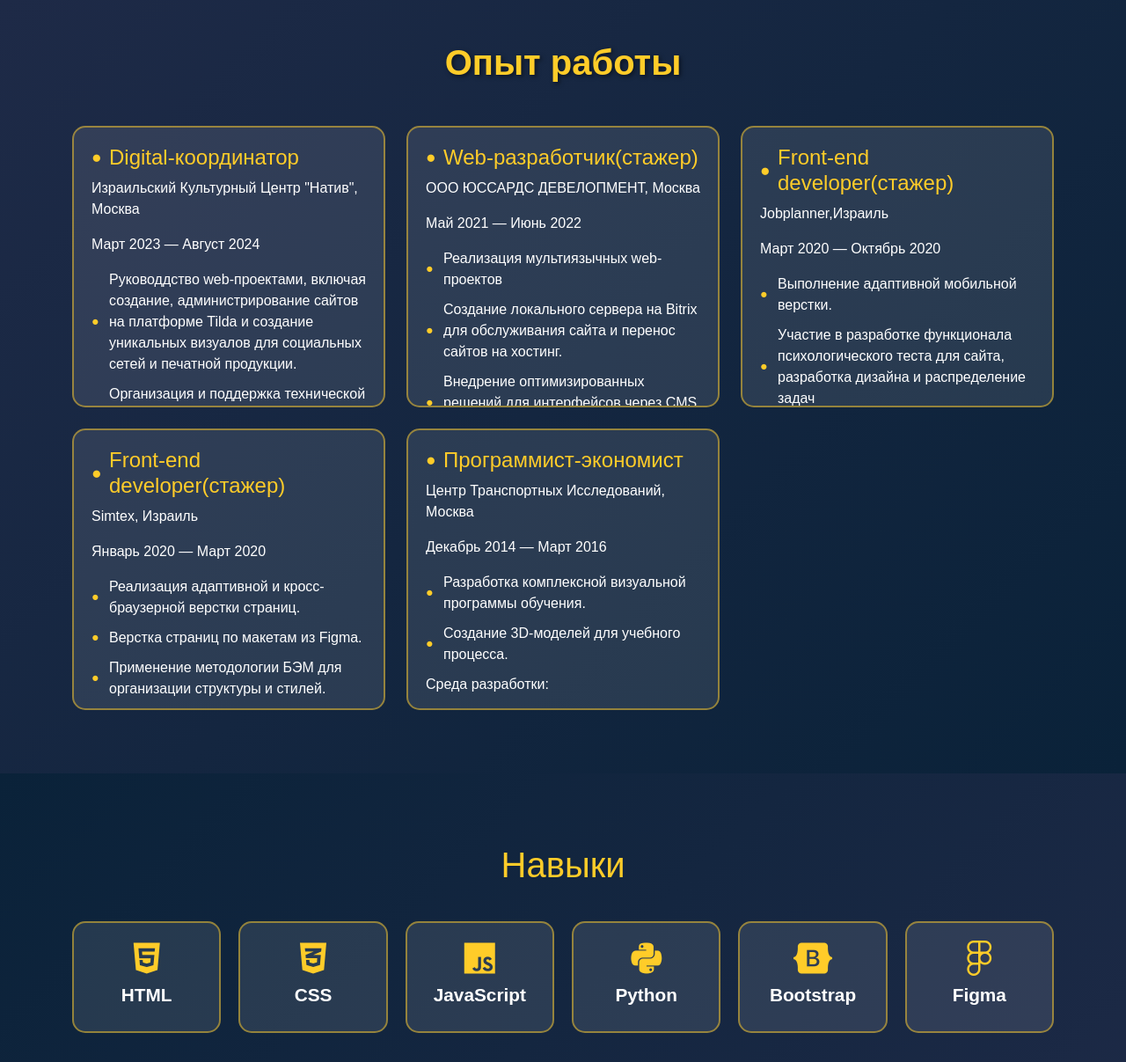
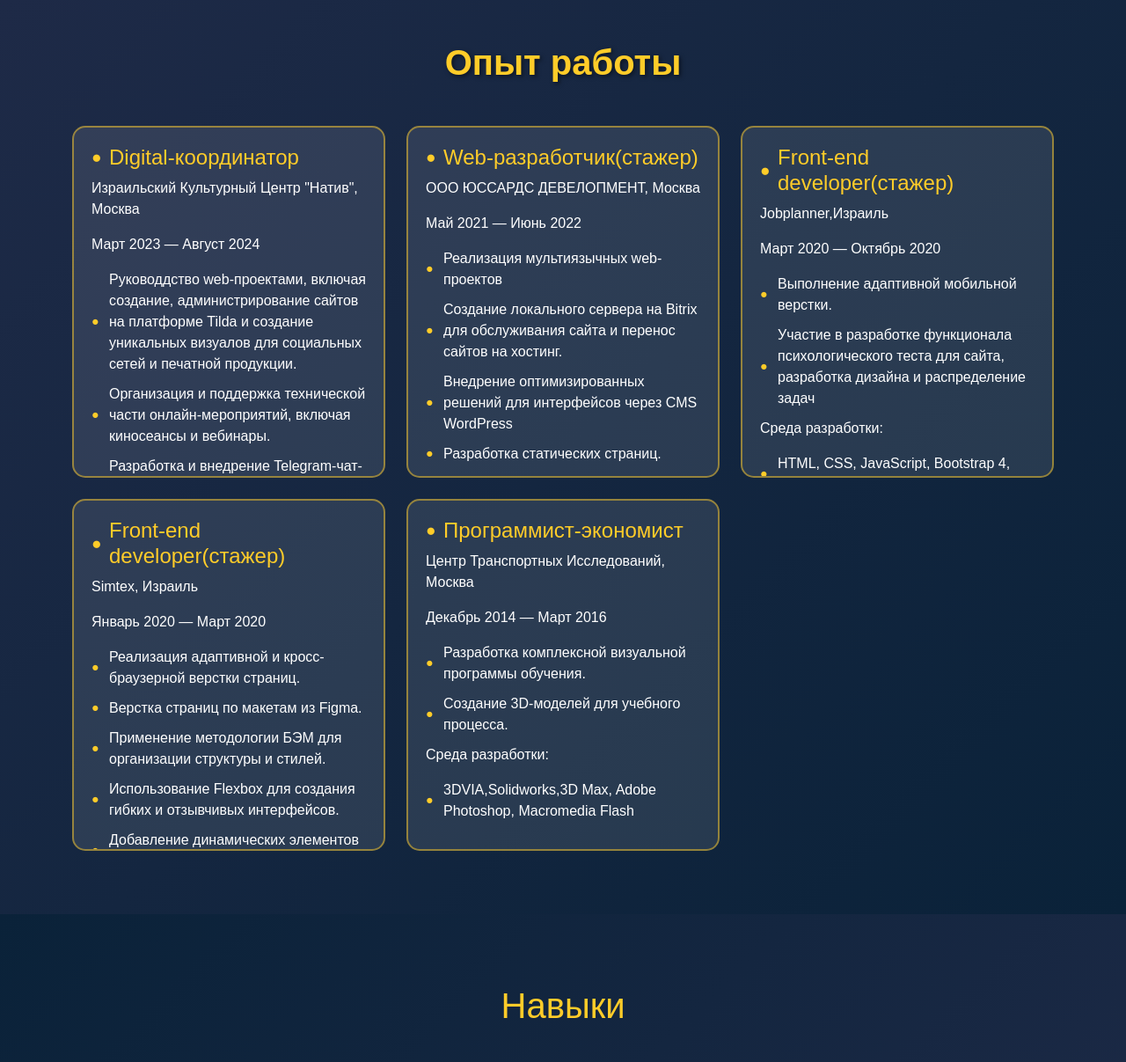
Before and after one commit to Rodion-Web/CV-Benaguev, a PHP site: page / in a window 1280 px wide. Shown: the part 1291-2498 px from the top of the page at 88% size. Run offline with PHP 8.4, Linux system fonts and the light colour scheme; some libraries are stand-ins or nearby versions.

Commit message:
Update styles.css

```diff
--- a/styles.css
+++ b/styles.css
@@ -132,7 +132,7 @@ a.btn:hover {
   background: rgba(255, 255, 255, 0.1);
   border-radius: 15px;
   padding: 20px;
-  height: 40vh;
+  height: 50vh;
   /* Фиксированная высота */
   overflow-y: auto;
   /* Скролл при переполнении */
```
